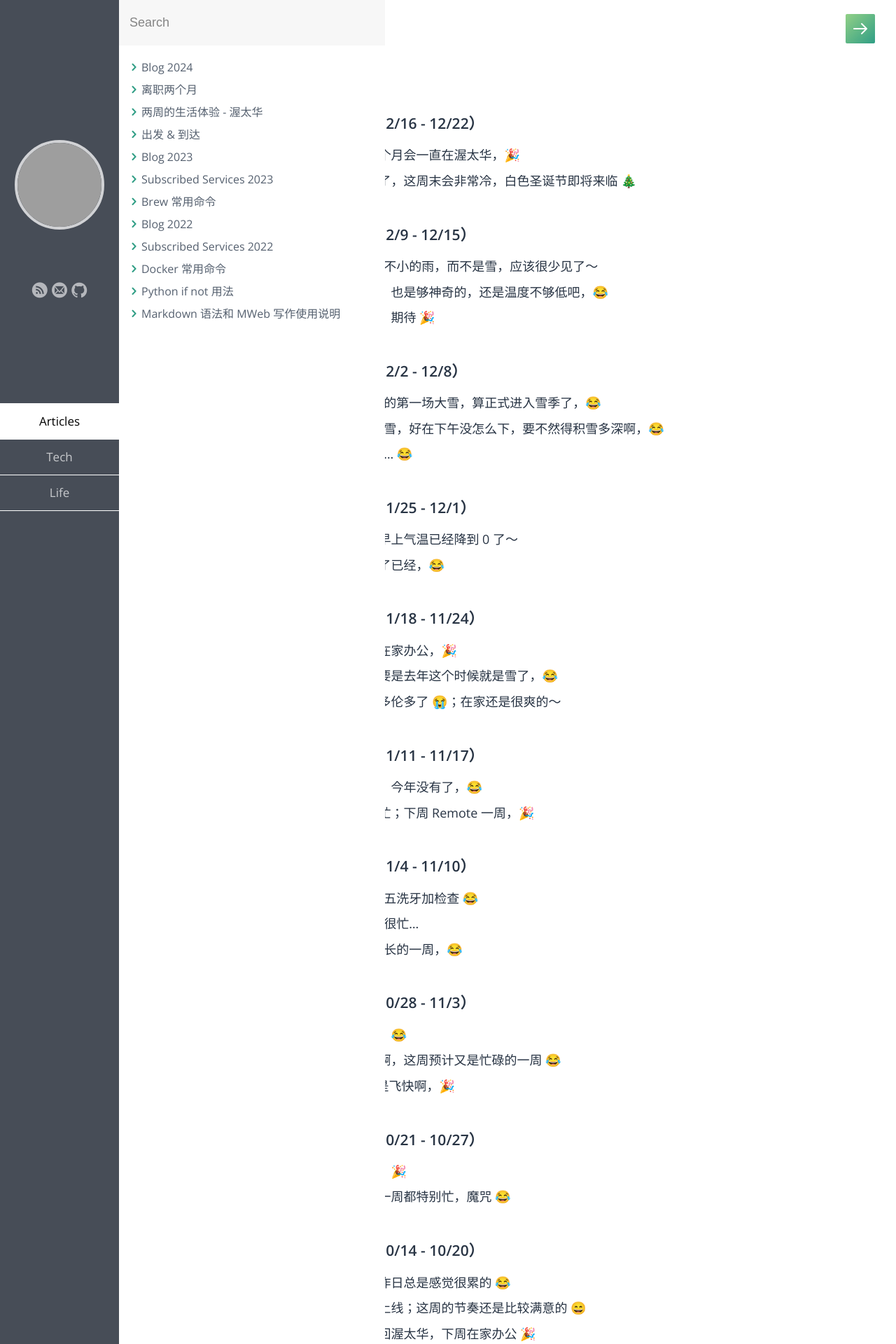
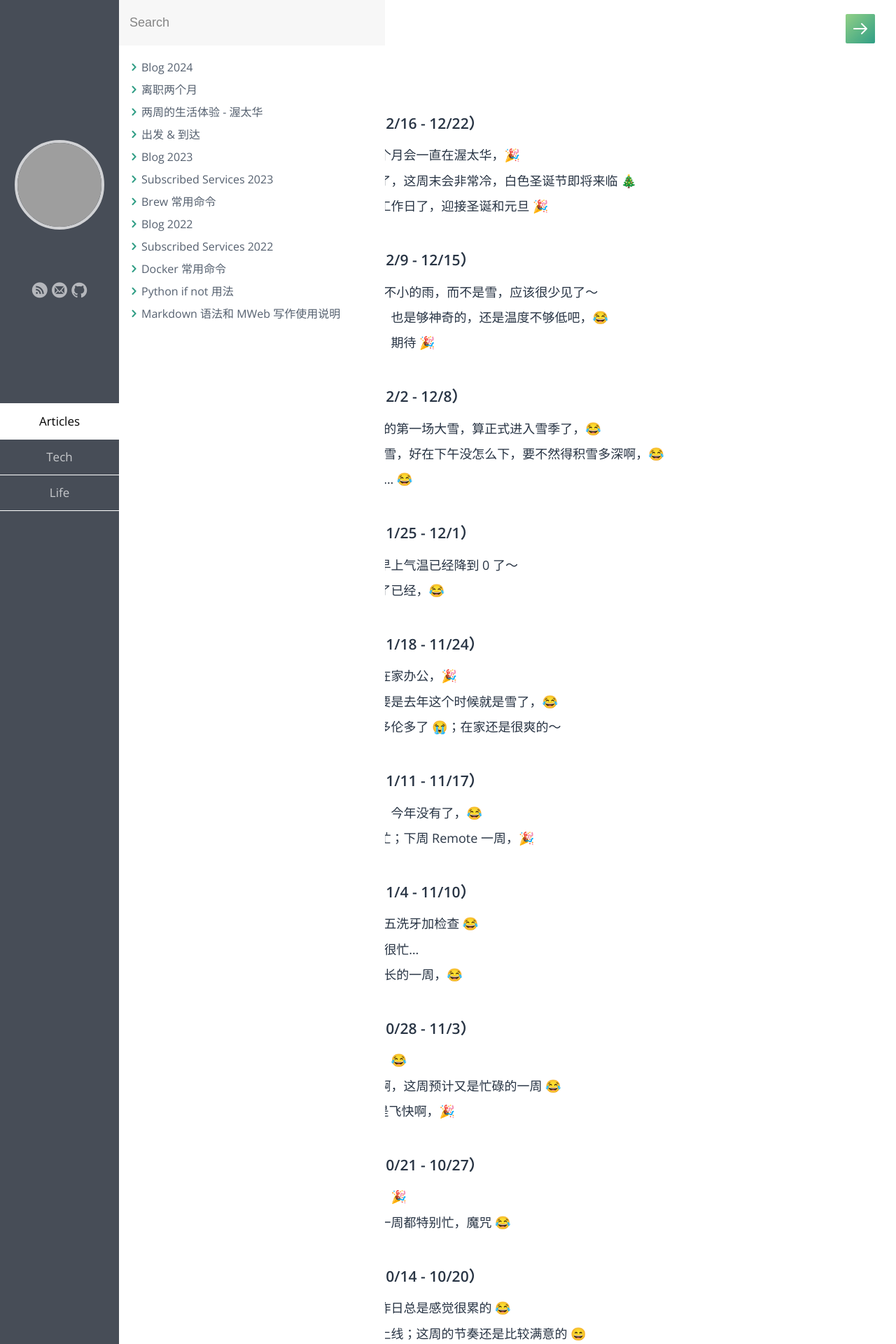
Before and after one commit to samxupeiran/samxupeiran.github.io, a Jekyll site: the page built from _posts/life/2024-01-02-my-blog.md, in a window 1280 px wide. Shown: the top 1920 px of the page at 70% size. Built offline with Jekyll 4.4.1, drawn with Linux system fonts in a browser that asks for light colours; some web fonts are replaced; some of the changed text lies outside the part shown; grey boxes are pictures that could not be loaded.

Commit message:
feat: add weekly blog 12/20

```diff
--- a/_posts/life/2024-01-02-my-blog.md
+++ b/_posts/life/2024-01-02-my-blog.md
@@ -9,6 +9,7 @@ tags: Blog
 - ### 2024 年 12 月 第 3 周（12/16 - 12/22）
      - 12/16 周末冷的不行；这个月会一直在渥太华，🎉
      - 12/18 今天中午开始下雪了，这周末会非常冷，白色圣诞节即将来临 🎄
+     - 12/20 新年前的最后一个工作日了，迎接圣诞和元旦 🎉
 
 - ### 2024 年 12 月 第 2 周（12/9 - 12/15）
      - 12/9 今天早晨竟然下起了不小的雨，而不是雪，应该很少见了～
```
